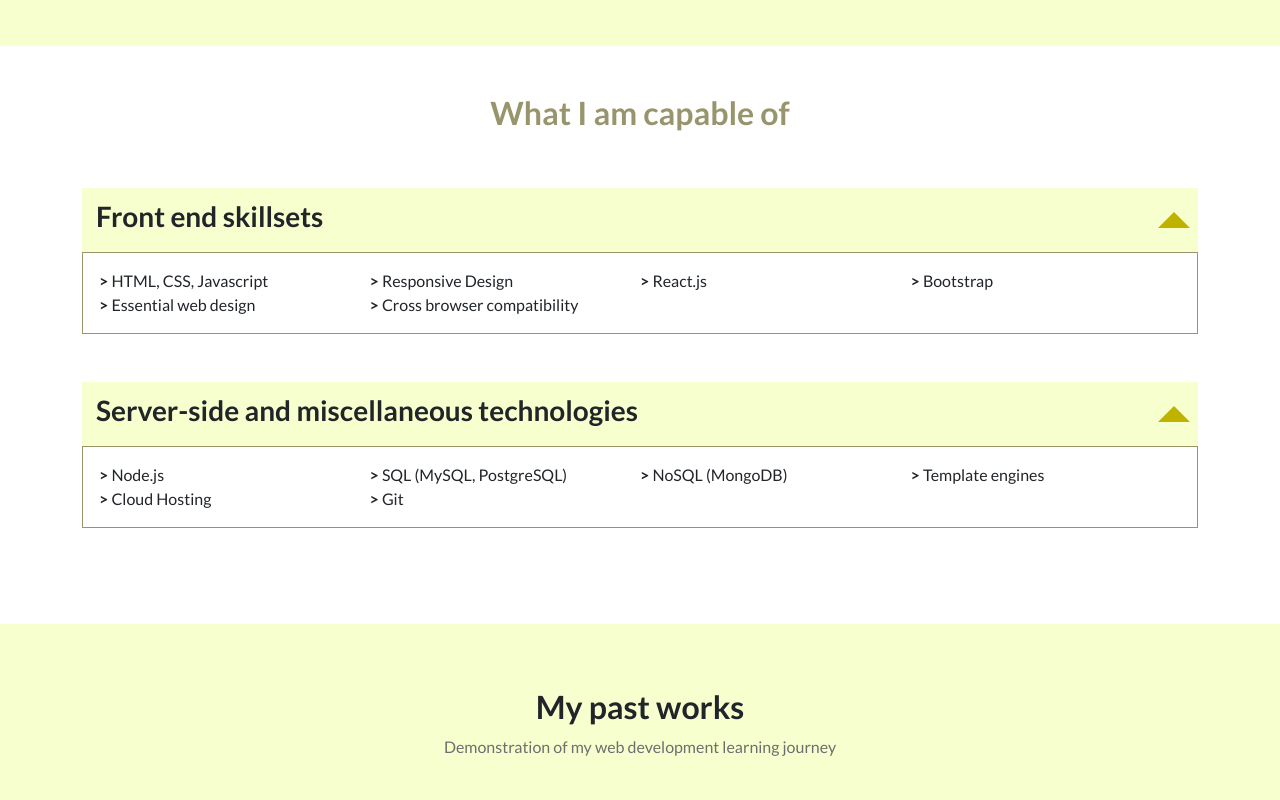
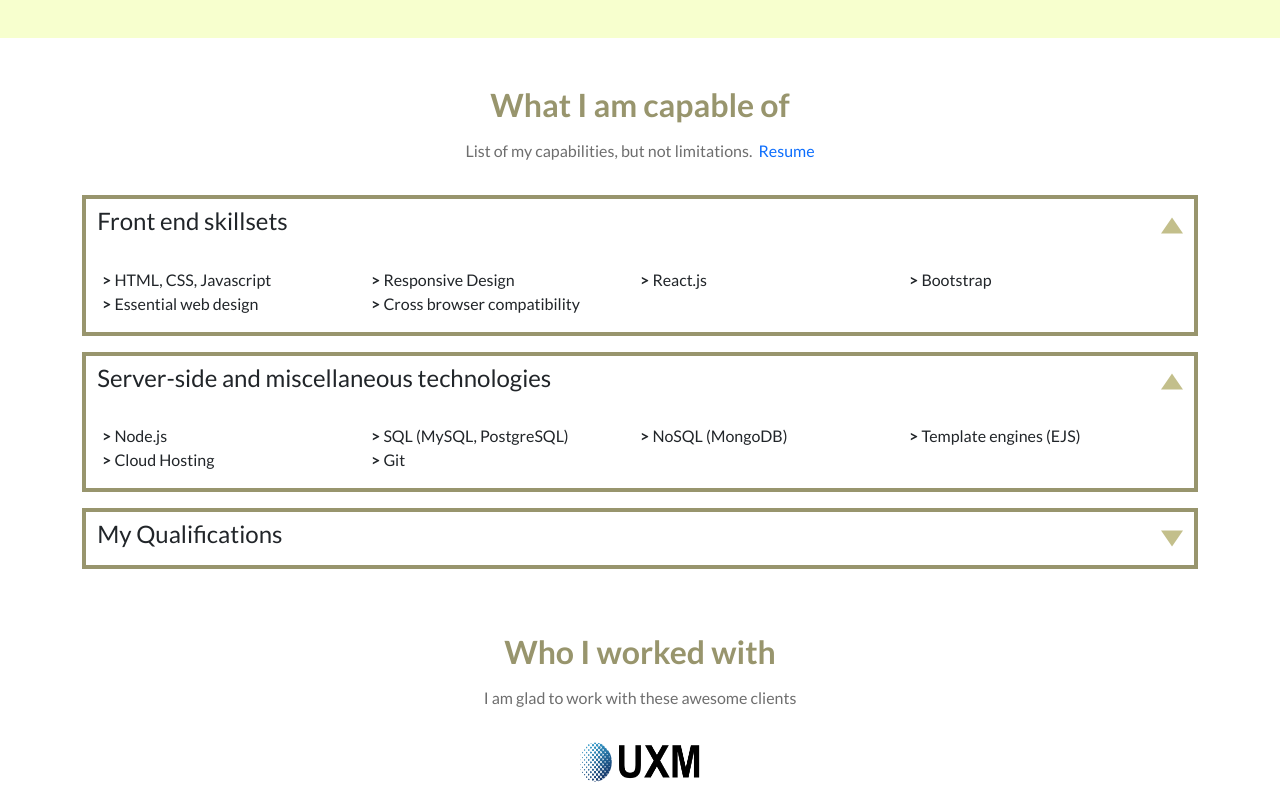
Before and after one commit to yuyuichiu/personal-website, a Next.js app: page / in a window 1280 px wide. Shown: the part 640-1440 px from the top of the page. Built offline with nearby package versions, Linux system fonts and the light colour scheme; no server answers.

Commit message:
Update on stylings

```diff
--- a/pages/index.tsx
+++ b/pages/index.tsx
@@ -1,10 +1,11 @@
 import type { NextPage } from 'next';
 import { useState } from 'react';
 import Layout from '../components/Layout';
-import Link from 'next/link';
 import Image from 'next/image';
 import styles from '../styles/index.module.scss';
 
+// Image static import
+import companyLogo1 from '../public/assets/uxm_logo.png';
 import showcase1 from '../public/assets/not-pizza-hut-showcase.webp';
 import showcase2 from '../public/assets/whatsnearme-showcase.webp';
 import showcase3 from '../public/assets/trial-alert-showcase.webp';
@@ -73,8 +74,8 @@ interface SkillMenuProps {
 const SkillMenu: React.FC<SkillMenuProps> = (props) => {
   const [open, setOpen] = useState(props.showInitially);
 
-  return <div className='mb-5'>
-    <div className={`${styles.menu} ${open ? styles.active : ''}`} onClick={() => setOpen(!open)}>
+  return <div className={`${styles.skillItem}`}>
+    <div className={`${styles.title} ${open ? styles.active : ''}`} onClick={() => setOpen(!open)}>
       <h3>{props.title}</h3>
       <div className={`${styles.triangle}`}></div>
     </div>
@@ -88,6 +89,12 @@ const SkillMenu: React.FC<SkillMenuProps> = (props) => {
 const Showcase: React.FC = () => {
   return <section className={`${styles.showcase}`}>
       <h2>What I am capable of</h2>
+      <p>
+        List of my capabilities, but not limitations. &nbsp;
+        <a href='https://yuyuichiu-personal.s3.us-west-1.amazonaws.com/Yu+Yui+Chiu_CV_2022.pdf' target='_blank' rel='noreferrer' className='text-primary' title='Open on new tab'>
+          Resume
+        </a>
+      </p>
 
       <div className='container pb-5'>
         <SkillMenu title={'Front end skillsets'} showInitially={true}>
@@ -106,17 +113,48 @@ const Showcase: React.FC = () => {
             <div>Node.js</div>
             <div>SQL (MySQL, PostgreSQL)</div>
             <div>NoSQL (MongoDB)</div>
-            <div>Template engines</div>
+            <div>Template engines (EJS)</div>
             <div>Cloud Hosting</div>
             <div>Git</div>
           </div>
         </SkillMenu>
 
-        {/* <SkillMenu title={'My Qualifications'}>
-          <div className={`${styles.skillList}`}>
-            <h4></h4>
+        <SkillMenu title={'My Qualifications'}>
+          <div className="mb-4">
+            <h4 style={{fontSize: '1.2em'}}>Bachelor of Business Administration in City University of Hong Kong</h4>
+            <p style={{color: '#b4b4b4', marginLeft: '1em'}}>Graduated at 2022 | Double Major in Information Management and Accountancy</p>
           </div>
-        </SkillMenu> */}
+          <div className="mb-4">
+            <h4 style={{fontSize: '1.2em'}}>CS50x - Introduction to Computer science
+              <a style={{fontSize: '0.7em'}} href='https://certificates.cs50.io/9a3f14ce-c93a-4b04-8155-9dd4227f3b0c.pdf?size=letter' target='_blank' rel='noreferrer'>
+                &nbsp; (Link to certificate)
+              </a>
+            </h4>
+          </div>
+          <div className="mb-4">
+            <h4 style={{fontSize: '1.2em'}}>freeCodeCamp - Responsive Web Design Certification
+              <a style={{fontSize: '0.7em'}} href='https://www.freecodecamp.org/certification/yuyuichiu/responsive-web-design' target='_blank' rel='noreferrer'>
+                &nbsp; (Link to certificate)
+              </a>
+            </h4>
+          </div>
+        </SkillMenu>
+
+        <h2>Who I worked with</h2>
+        <p>I am glad to work with these awesome clients</p>
+        <div className="d-flex justify-content-center">
+          <div className="mx-4">
+            <a href='https://music.theuxm.com/' target='_blank' rel='noreferrer'>
+              <Image src={companyLogo1} placeholder="blur" width='120' height='40' alt='UXM' title='The UXM - https://music.theuxm.com/'/>
+            </a>
+          </div>
+
+          {/* <div className="mx-4">
+            <a href='https://music.theuxm.com/' target='_blank' rel='noreferrer'>
+              <Image src={companyLogo1} placeholder="blur" width='120' height='40' alt='The UXM'/>
+            </a>
+          </div> */}
+        </div>
       </div>
   </section>
 }
@@ -124,7 +162,7 @@ const Showcase: React.FC = () => {
 const Projects: React.FC = () => {
   return <section className={`${styles.projects} container`}>
     <h2 id='projects'>My past works</h2>
-    <p>Demonstration of my web development learning journey</p>
+    <p>Link to Github contains source code and documentation of these projects</p>
 
     <div className={`${styles.items}`}>
       <div>
@@ -232,11 +270,10 @@ const Footer: React.FC = () => {
 
 const Home: NextPage = () => {
   return <Layout noContainer={true}>
-    <div className="alert-light p-2 m-4">
-      <p className="text-center fw-bold my-1">🚧 The blog is functional but under construction. 🚧</p>
+    <div className="alert-light p-2 mx-5">
+      <p className="text-center fw-bold my-1">🚧 The blog is functional but the styling is under construction. 🚧</p>
       <p className="text-center">
         It may take longer to load the blog since I am using a free database service. &nbsp;
-        {/* <Link href='/blog' passHref><span className="text-primary inline">Link</span></Link> */}
       </p>
     </div>
 
--- a/styles/index.module.scss
+++ b/styles/index.module.scss
@@ -93,36 +93,42 @@
   h2 {
     color: #98956D;
     text-align: center;
-    padding: 1.5em 0;
+    padding: 1.5em 0 0.2em 0;
     font-weight: 700;
   }
 
-  .menu {
+  h2 + p {
+    text-align: center;
+    padding-bottom: 1em;
+    color: var(--text-secondary-color);
+  }
+
+  .skillItem {
+    border: 4px #98956D solid;
+    margin-bottom: 1em;
+
+    .title {
       display: flex;
       align-items: center;
       justify-content: space-between;
-    height: 4em;
-    background-color: var(--main-bg-color);
+      padding: 0.5em 0.7em;
+      cursor: pointer;
 
       h3 {
-      padding: 0 0.5em;
-      font-weight: 700;
+        font-size: 1.5em;
       }
 
       .triangle {
-      position: relative;
-      top: 0.5em;
-      width: 0;
-      height: 0;
-      margin: 0 0.5em;
-      border: 1em solid transparent;
-      border-top: 1em solid #C0B300;
+        border: 0.7em solid transparent;
+        border-top: 1em solid #c3bf8b;
+        transform: translateY(20%);
+
       }
 
       &.active .triangle {
-      border-top: 1em solid transparent;
-      border-bottom: 1em solid #C0B300;
-      top: -0.5em;
+        border-top: 0.7em solid transparent;
+        border-bottom: 1em solid #c3bf8b;
+        transform:translateY(-20%);
       }
     }
 
@@ -136,7 +142,6 @@
       max-height: 1000px;
       transition: 0.3s;
       padding: 1em;
-    border: 1px solid #98956D;
     }
 
     .skillList {
@@ -153,16 +158,20 @@
         }
       }
     }
+  }
 
   @media (max-width: 768px) {
     h3 {
       font-size: 1.2em;
     }
 
+    .skillItem {
       .skillList {
         flex: 0 1 1;
+
         div {
           width: 100%;
+        }
       }
     }
   }
```
Also changed, not shown: public/assets/uxm_logo.png (added). Lines whose indentation alone changed are shown as unchanged.
